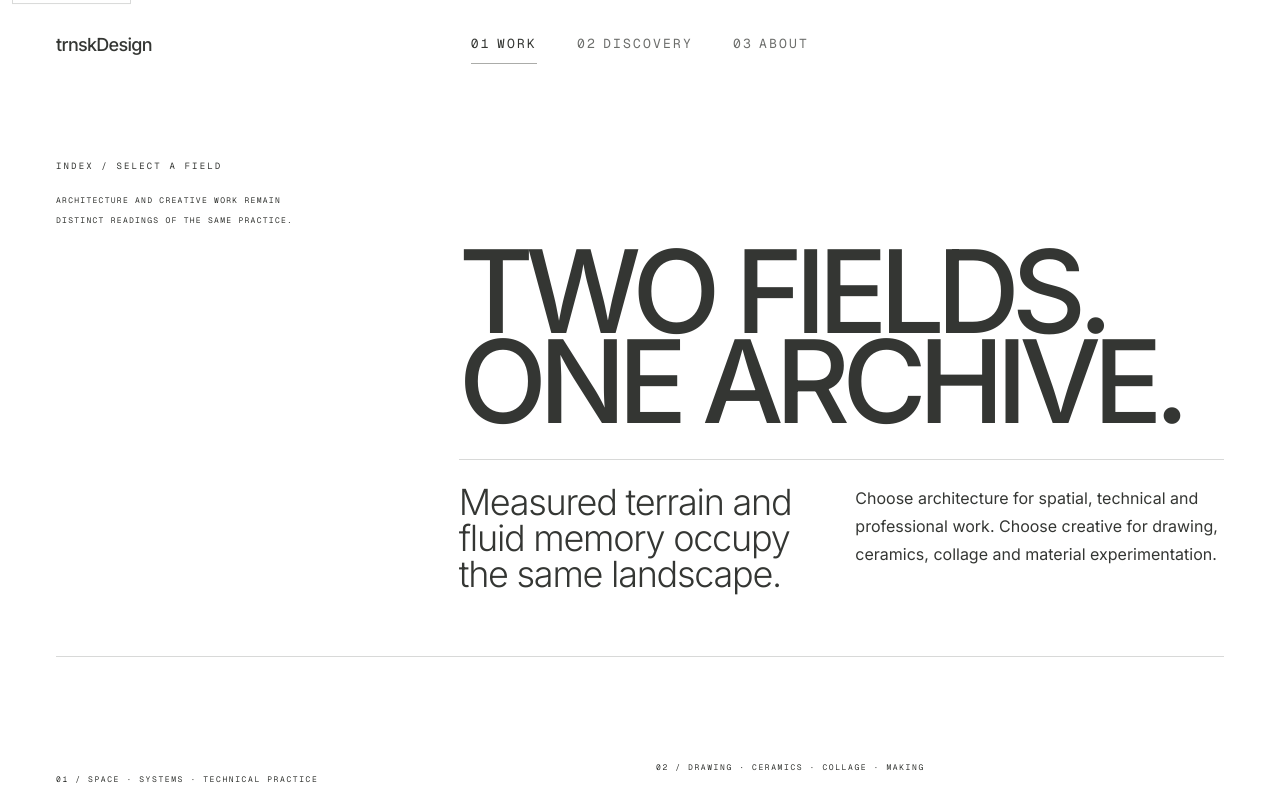
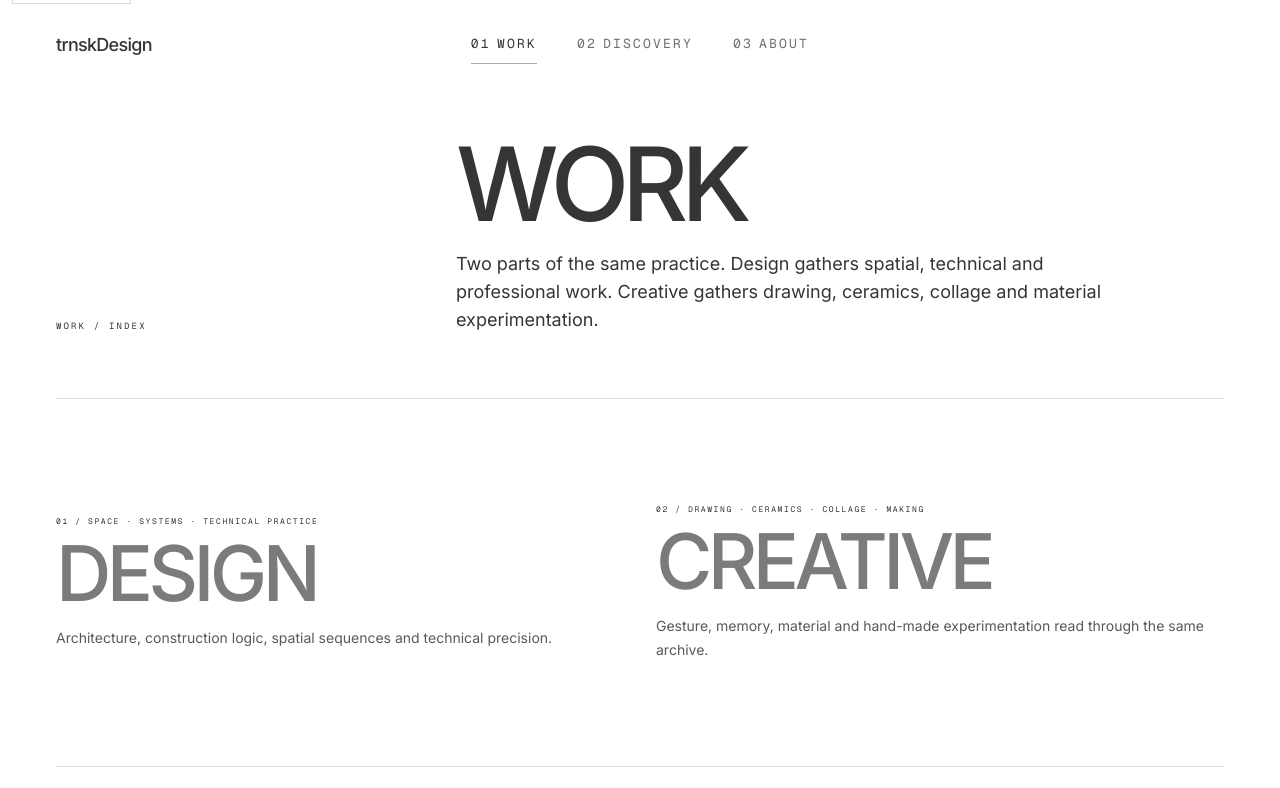
Before and after one commit to Mercy1o/tsiaro-portfolio, a Next.js app: page /work in a window 1280 px wide. Shown: the top 788 px of the page. Built offline with nearby package versions, Linux system fonts and the light colour scheme; no server answers.

Commit message:
refine: simplify work page around design and creative

```diff
--- a/app/work/page.tsx
+++ b/app/work/page.tsx
@@ -3,8 +3,7 @@ import PortfolioSelector, { type PortfolioMode } from "@/components/PortfolioSel
 
 export const metadata: Metadata = {
   title: "Work",
-  description:
-    "Explore Tsiaro Rakototiana's architectural portfolio and creative art portfolio as two connected bodies of work.",
+  description: "Design and creative work by Tsiaro Rakototiana.",
 };
 
 export default async function WorkPage({
@@ -14,33 +13,20 @@ export default async function WorkPage({
 }) {
   const { portfolio } = await searchParams;
   const initialMode: PortfolioMode | null =
-    portfolio === "architecture" || portfolio === "creative" ? portfolio : null;
+    portfolio === "design" || portfolio === "creative" ? portfolio : null;
 
   return (
-    <main className="page-work relative min-h-screen overflow-hidden bg-transparent px-5 pb-28 pt-32 text-[#343633] md:px-10 md:pt-40 lg:px-14">
+    <main className="page-work relative min-h-screen overflow-hidden bg-transparent px-5 pb-28 pt-32 text-[#343633] md:px-10 md:pt-36 lg:px-14">
       <div className="relative z-10 mx-auto max-w-[1600px]">
-        <header className="grid min-h-[62vh] gap-10 pb-14 md:grid-cols-12 md:items-end md:pb-16">
-          <div className="self-start md:col-span-3">
-            <p className="font-mono text-[9px] uppercase tracking-[.24em] text-[#666963]/72">
-              INDEX / SELECT A FIELD
+        <header className="grid gap-8 pb-12 md:grid-cols-12 md:items-end md:pb-16">
+          <div className="md:col-span-3">
+            <p className="font-mono text-[9px] uppercase tracking-[.24em] text-[#666963]/72">WORK / INDEX</p>
+          </div>
+          <div className="md:col-span-8 md:col-start-5">
+            <h1 className="text-[clamp(4rem,8vw,8.5rem)] font-medium uppercase leading-[.8] tracking-[-.07em]">Work</h1>
+            <p className="mt-6 max-w-2xl text-base leading-7 text-[#343633]/70 md:text-lg">
+              Two parts of the same practice. Design gathers spatial, technical and professional work. Creative gathers drawing, ceramics, collage and material experimentation.
             </p>
-            <p className="mt-4 max-w-[15rem] font-mono text-[8px] uppercase leading-5 tracking-[.16em] text-[#666963]/58">
-              Architecture and creative work remain distinct readings of the same practice.
-            </p>
-          </div>
-
-          <div className="md:col-span-8 md:col-start-5">
-            <h1 className="max-w-6xl text-[clamp(4rem,9vw,9.5rem)] font-medium uppercase leading-[.78] tracking-[-.07em] text-[#343633]">
-              Two fields.<br />One archive.
-            </h1>
-            <div className="mt-8 grid gap-7 border-t border-[#666963]/18 pt-6 md:grid-cols-2">
-              <p className="text-2xl font-light leading-[1] tracking-[-.035em] text-[#343633]/86 md:text-4xl">
-                Measured terrain and fluid memory occupy the same landscape.
-              </p>
-              <p className="max-w-lg text-sm leading-6 text-[#343633]/72 md:text-base md:leading-7">
-                Choose architecture for spatial, technical and professional work. Choose creative for drawing, ceramics, collage and material experimentation.
-              </p>
-            </div>
           </div>
         </header>
 
```
